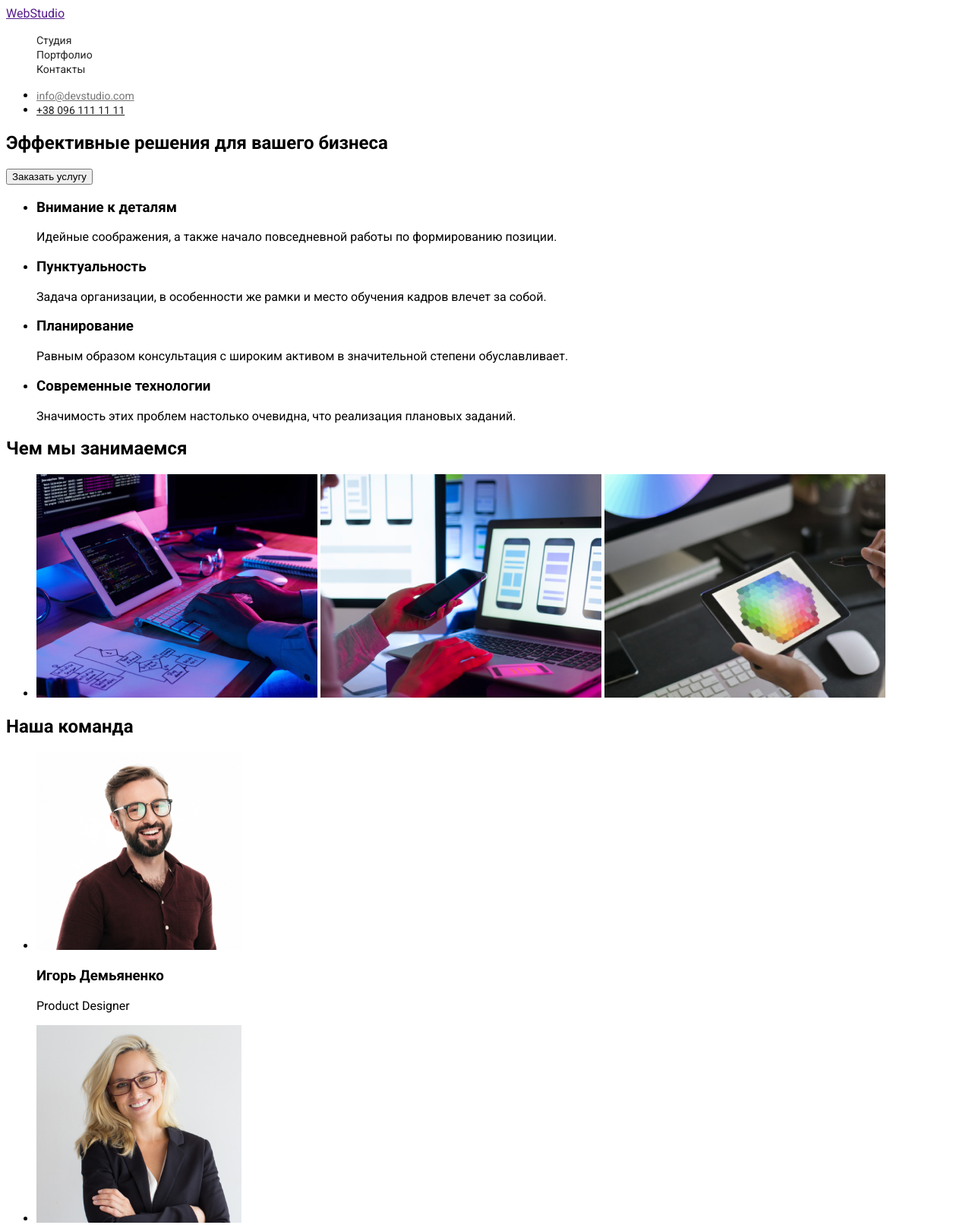
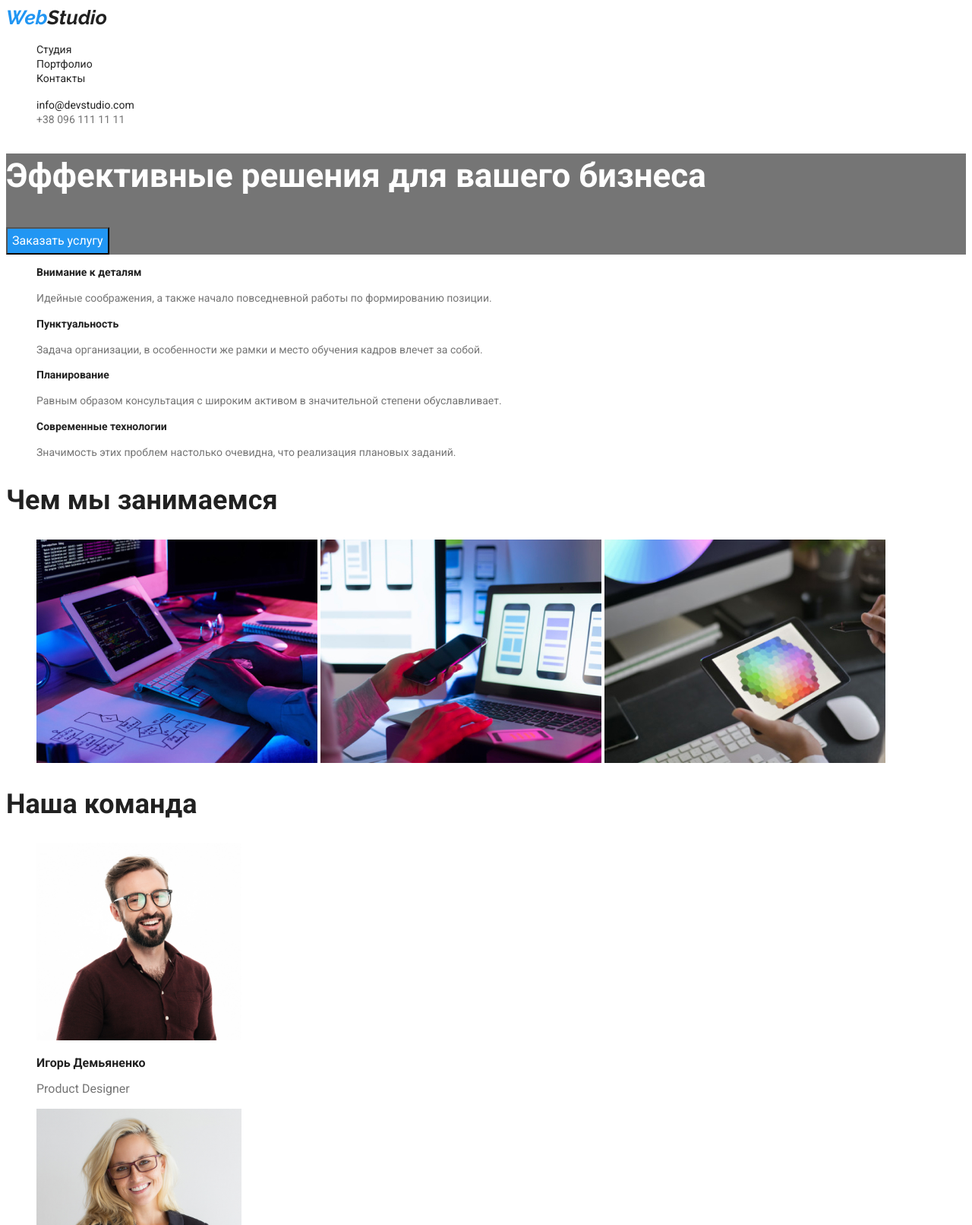
Before and after one commit to ShamraiVolodymyr/goit-markup-hw-02, a plain HTML site: page index.html in a window 1280 px wide. Shown: the top 1612 px of the page at 76% size. Drawn offline with Linux system fonts and the light colour scheme.

Commit message:
готовая 1 cтр до проверки

```diff
--- a/css/styles.css
+++ b/css/styles.css
@@ -5,9 +5,10 @@
   --second-text-color: #212121;
   --header-list-color: #212121;
   --header-link-color: #212121;
-  --footer-link-color: rgba(255, 255, 255, 0.6);
+  --footer-link-color: #2196f3;
   --accent-color: #2196f3;
   --main-btn-color: #757575;
+  --logo-color: #2196f3;
 }
 
 body {
@@ -23,15 +24,64 @@ body {
   text-decoration: none;
 }
 
+/* -----------------HEADER-------------------- */
+
+.header-logo {
+  font-family: Raleway;
+  font-weight: 700px;
+  font-size: 26px;
+  line-height: 1.19;
+  letter-spacing: 3%;
+  color: var(--logo-color);
+}
+.span {
+  font-family: Raleway;
+  font-weight: 700px;
+  font-size: 26px;
+  line-height: 1.19;
+  letter-spacing: 3%;
+  color: var(--second-title-color);
+}
+
+.header-logo:focus {
+  color: var(--accent-color);
+}
+
 .header-link {
   font-weight: 500px;
   font-size: 14px;
   line-height: 1.14;
   letter-spacing: 2%;
-  color: var(--header-link-color);
+  color: var(--second-text-color);
+}
+.header-link:hover,
+.header-link:focus {
+  color: var(--accent-color);
 }
 
+.header-btn:hover,
+.header-btn:focus {
+  color: var(--accent-color);
+}
+
+.header-tel:hover,
+.header-tel:focus {
+  color: var(--accent-color);
+}
 .header-btn {
+  font-family: inherit;
+  font-weight: 500px;
+  font-size: 14px;
+  line-height: 1.14;
+  letter-spacing: 2%;
+  color: var(--second-text-color);
+}
+
+.header-btn:active {
+  color: var(--accent-color);
+}
+
+.header-tel {
   font-family: inherit;
   font-weight: 500px;
   font-size: 14px;
@@ -40,10 +90,114 @@ body {
   color: var(--main-btn-color);
 }
 
-.header-tel {
-  font-weight: 500px;
+/*---------------------HERO---------------------*/
+.hero {
+  background-color: #757575;
+}
+
+.hero-btn {
+  font-family: inherit;
+  font-weight: 700px;
+  font-size: 16px;
+  line-height: 1.87;
+  letter-spacing: 6%;
+  background-color: var(--logo-color);
+  color: var(--main-title-color);
+}
+.hero-btn:hover,
+.hero-btn:focus {
+  color: var(--second-title-color);
+}
+
+.document-title {
+  font-family: inherit;
+  font-weight: 900px;
+  font-size: 44px;
+  line-height: 1.36;
+  letter-spacing: 6%;
+  color: var(--main-title-color);
+}
+
+.hero-title {
+  font-weight: 700px;
   font-size: 14px;
   line-height: 1.14;
-  letter-spacing: 2%;
-  color: var(--header-list-color);
+  letter-spacing: 3%;
+  color: var(--second-text-color);
 }
+
+.hero-post-title {
+  font-weight: 400px;
+  font-size: 14px;
+  line-height: 1.71;
+  letter-spacing: 3%;
+  color: var(--main-text-color);
+}
+
+/*----------------------ABOUT---------------------*/
+.about-title {
+  font-weight: 700px;
+  font-size: 36px;
+  line-height: 1.16;
+  letter-spacing: 3%;
+  color: var(--second-text-color);
+}
+
+/*---------------------COMMAND---------------------*/
+.command-title {
+  font-weight: 700px;
+  font-size: 36px;
+  line-height: 1.16;
+  letter-spacing: 3%;
+  color: var(--second-text-color);
+}
+
+.command-title-name {
+  font-weight: 500px;
+  font-size: 16px;
+  line-height: 1.19;
+  letter-spacing: 3%;
+  color: var(--second-text-color);
+}
+
+.command-position {
+  font-weight: 400px;
+  font-size: 16px;
+  line-height: 1.17;
+  letter-spacing: 3%;
+  color: var(--main-text-color);
+}
+
+/*----------------------FOOTER-------------------*/
+.footer {
+  background-color: #757575;
+}
+
+.footer-logo {
+  font-family: Raleway;
+  font-weight: 700px;
+  font-size: 26px;
+  line-height: 1.19;
+  letter-spacing: 3%;
+  color: var(--logo-color);
+}
+.footer-span {
+  font-family: Raleway;
+  font-weight: 700px;
+  font-size: 26px;
+  line-height: 1.19;
+  letter-spacing: 3%;
+  color: var(--main-title-color);
+}
+
+.footer-logo:focus {
+  color: var(--accent-color);
+}
+
+.footer-link {
+  font-weight: 400px;
+  font-size: 14px;
+  line-height: 1.71;
+  letter-spacing: 3%;
+  color: var(--main-title-color);
+}
--- a/index.html
+++ b/index.html
@@ -16,7 +16,7 @@
 <body>
     <header class="header">
         <nav class="header-nav">
-            <a href="" class="header-logo">Web<span>Studio</span></a>
+            <a href="" class="header-logo link">Web<span class="span">Studio</span></a>
             <ul class="list header-list">
                 <li class="header-item"><a class="link header-link" href="./index.html">Студия</a></li>
                 <li class="header-item"><a class="link header-link" href="./portfolio.html">Портфолио</a></li>
@@ -24,42 +24,42 @@
             </ul>
         </nav>
 
-        <ul>
-            <li><a class="header-btn list" href="mailto:info@devstudio.com">info@devstudio.com</a></li>
-            <li><a class="header-tel" href="tel:+380961111111">+38 096 111 11 11</a></li>
+        <ul class="list">
+            <li><a class="header-btn link" href="mailto:info@devstudio.com">info@devstudio.com</a></li>
+            <li><a class="header-tel link" href="tel:+380961111111">+38 096 111 11 11</a></li>
         </ul>
 
     </header>
     <main>
         <div>
-            <section>
-                <h1>Эффективные решения для вашего бизнеса</h1>
-                <button type="button">Заказать услугу</button>
+            <section class="hero">
+                <h1 class="document-title">Эффективные решения для вашего бизнеса</h1>
+                <button type="button" class="hero-btn">Заказать услугу</button>
             </section>
         </div>
-        <ul>
-            <li>
-                <h3>Внимание к деталям</h3>
-                <p>Идейные соображения, а также начало повседневной работы по формированию позиции.</p>
+        <ul class="list hero-list">
+            <li class="hero-item">
+                <h3 class="hero-title">Внимание к деталям</h3>
+                <p class="hero-post-title">Идейные соображения, а также начало повседневной работы по формированию позиции.</p>
             </li>
-            <li>
-                <h3>Пунктуальность</h3>
-                <p>Задача организации, в особенности же рамки и место обучения кадров влечет за собой.</p>
+            <li class="hero-item">
+                <h3 class="hero-title">Пунктуальность</h3>
+                <p class="hero-post-title">Задача организации, в особенности же рамки и место обучения кадров влечет за собой.</p>
             </li>
-            <li>
-                <h3>Планирование</h3>
-                <p>Равным образом консультация с широким активом в значительной степени обуславливает.</p>
+            <li class="hero-item">
+                <h3 class="hero-title">Планирование</h3>
+                <p class="hero-post-title">Равным образом консультация с широким активом в значительной степени обуславливает.</p>
             </li>
-            <li>
-                <h3>Современные технологии</h3>
-                <p>Значимость этих проблем настолько очевидна, что реализация плановых заданий.</p>
+            <li class="hero-item">
+                <h3 class="hero-title">Современные технологии</h3>
+                <p class="hero-post-title">Значимость этих проблем настолько очевидна, что реализация плановых заданий.</p>
             </li>
         </ul>
 
-        <section>
-            <h2>Чем мы занимаемся</h2>
-            <ul>
-                <li>
+        <section class="about">
+            <h2 class=" about-title">Чем мы занимаемся</h2>
+            <ul class="about-list list">
+                <li class="about-item ">
                     <img src="./images/img1.jpg" alt="Клавиатура" width="370">
                     <img src="./images/img2.jpg" alt="Телефон_в_руке" width="370">
                     <img src="./images/img3.jpg" alt="Планшет" width="370">
@@ -67,39 +67,39 @@
             </ul>
         </section>
 
-        <section>
-            <h2>Наша команда</h2>
-            <ul>
-                <li>
+        <section class="command">
+            <h2 class="command-title">Наша команда</h2>
+            <ul class="command-list list">
+                <li class="command-item">
                     <img src="./images/igor.jpg" alt="фото Игоря" width="270">
-                    <h3>Игорь Демьяненко</h3>
-                    <p>Product Designer</p>
+                    <h3 class="command-title-name">Игорь Демьяненко</h3>
+                    <p class="command-position">Product Designer</p>
                 </li>
-                <li>
+                <li class="command-item">
                     <img src="./images/olga.jpg" alt="фото Ольги" width="270">
-                    <h3>Ольга Репина</h3>
-                    <p>Frontend Developer</p>
+                    <h3 class="command-title-name">Ольга Репина</h3>
+                    <p class="command-position">Frontend Developer</p>
                 </li>
-                <li>
+                <li class="command-item">
                     <img src="./images/nic.jpg" alt="фото Николая" width="270">
-                    <h3>Николай Тарасов</h3>
-                    <p>Marketing</p>
+                    <h3 class="command-title-name">Николай Тарасов</h3>
+                    <p class="command-position">Marketing</p>
                 </li>
-                <li>
+                <li class="command-item">
                     <img src="./images/misha.jpg" alt="фото Миши" width="270">
-                    <h3>Михаил Ермаков</h3>
-                    <p>UI Designer</p>
+                    <h3 class="command-title-name">Михаил Ермаков</h3>
+                    <p class="command-position">UI Designer</p>
                 </li>
             </ul>
         </section>
     </main>
-    <footer>
-        <a href="" class="logo">WebStudio</a>
+    <footer class="footer">
+                <a href="" class="footer-logo link">Web<span class="footer-span">Studio</span></a>
         <address>
-            <ul>
-                <li><a href="">г. Киев, пр-т Леси Украинки, 26</a></li>
-                <li><a href="mailto:info@example.com">info@example.com</a></li>
-                <li><a href="tel:+380961111111">+38 096 111 11 11</a> </li>
+            <ul class="footer-list list">
+                <li class="footer-item"><a class="link footer-link" href="">г. Киев, пр-т Леси Украинки, 26</a></li>
+                <li class="footer-item"><a class="link footer-link" href="">info@example.com</a></li>
+                <li class="footer-item"><a class="link footer-link" href="">+38 096 111 11 11</a> </li>
             </ul>
         </address>
     </footer>
```
